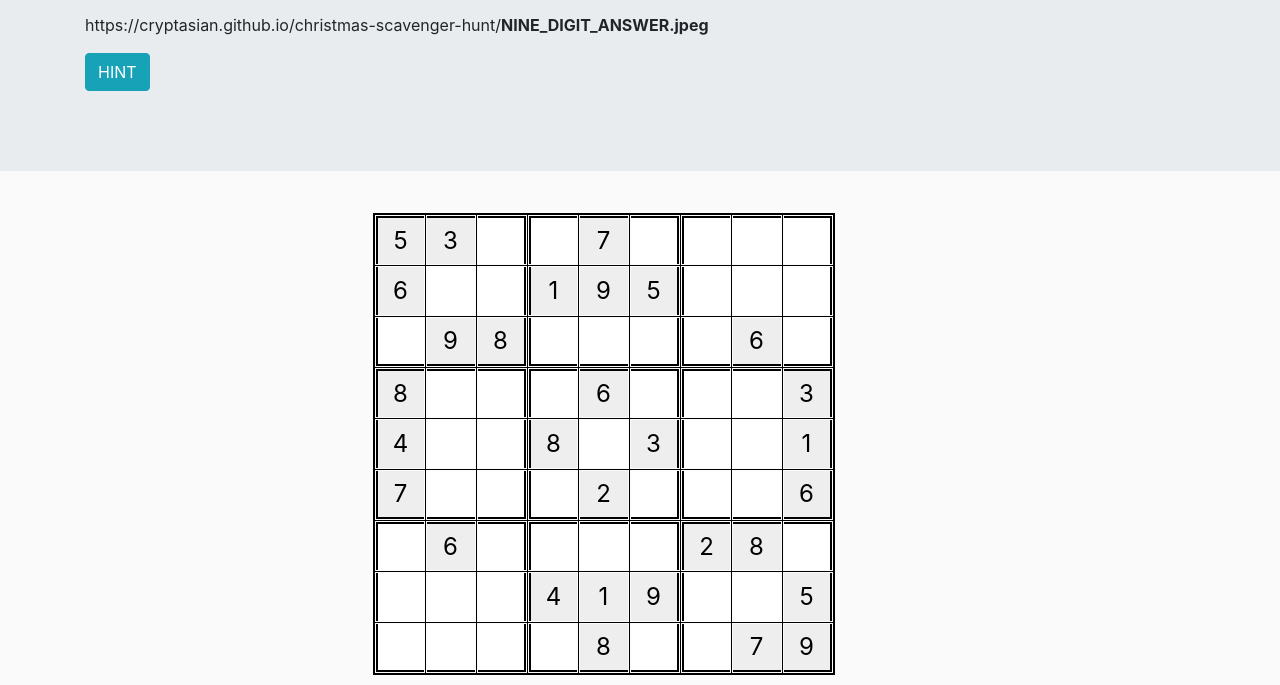
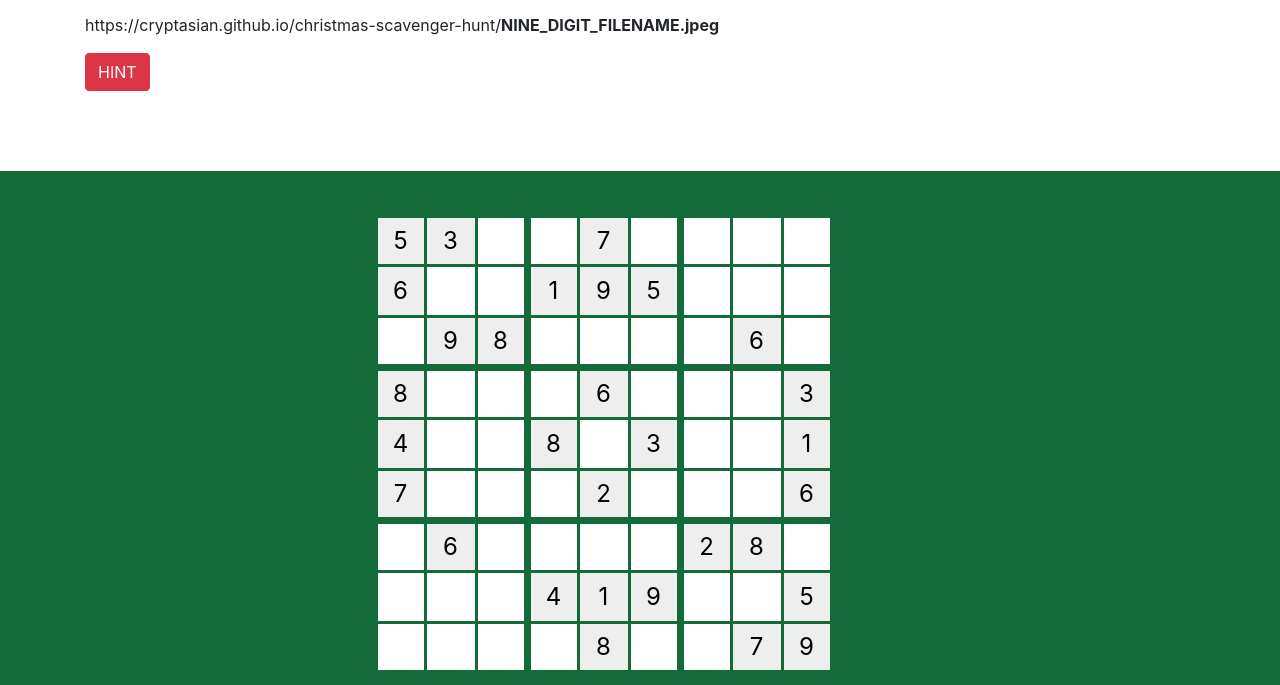
Before and after one commit to cryptasian/christmas-scavenger-hunt, a plain HTML site: page docs/index.html in a window 1280 px wide. Shown: the part 219-904 px from the top of the page. Drawn offline with nearby package versions, Linux system fonts and the light colour scheme.

Commit message:
Update index.html

```diff
--- a/docs/index.html
+++ b/docs/index.html
@@ -33,7 +33,7 @@
     <style type="text/css">
         html,
         body {
-            background-color: #FAFAFA
+            background-color: #146b3a
         }
 
         .center {
@@ -44,11 +44,11 @@
         }
 
         table {
-            border: 2px solid #000000;
+            border: 2px solid #146b3a;
         }
 
         td {
-            border: 1px solid #000000;
+            border: 1px solid #146b3a;
             text-align: center;
             vertical-align: middle;
         }
@@ -72,229 +72,229 @@
         #cell-0,
         #cell-1,
         #cell-2 {
-            border-top: 2px solid #000000;
+            border-top: 2px solid #146b3a;
         }
 
         #cell-2,
         #cell-11,
         #cell-20 {
-            border-right: 2px solid #000000;
+            border-right: 2px solid #146b3a;
         }
 
         #cell-18,
         #cell-19,
         #cell-20 {
-            border-bottom: 2px solid #000000;
+            border-bottom: 2px solid #146b3a;
         }
 
         #cell-0,
         #cell-9,
         #cell-18 {
-            border-left: 2px solid #000000;
+            border-left: 2px solid #146b3a;
         }
 
         #cell-3,
         #cell-4,
         #cell-5 {
-            border-top: 2px solid #000000;
+            border-top: 2px solid #146b3a;
         }
 
         #cell-5,
         #cell-14,
         #cell-23 {
-            border-right: 2px solid #000000;
+            border-right: 2px solid #146b3a;
         }
 
         #cell-21,
         #cell-22,
         #cell-23 {
-            border-bottom: 2px solid #000000;
+            border-bottom: 2px solid #146b3a;
         }
 
         #cell-3,
         #cell-12,
         #cell-21 {
-            border-left: 2px solid #000000;
+            border-left: 2px solid #146b3a;
         }
 
         #cell-6,
         #cell-7,
         #cell-8 {
-            border-top: 2px solid #000000;
+            border-top: 2px solid #146b3a;
         }
 
         #cell-8,
         #cell-17,
         #cell-26 {
-            border-right: 2px solid #000000;
+            border-right: 2px solid #146b3a;
         }
 
         #cell-24,
         #cell-25,
         #cell-26 {
-            border-bottom: 2px solid #000000;
+            border-bottom: 2px solid #146b3a;
         }
 
         #cell-6,
         #cell-15,
         #cell-24 {
-            border-left: 2px solid #000000;
+            border-left: 2px solid #146b3a;
         }
 
         #cell-27,
         #cell-28,
         #cell-29 {
-            border-top: 2px solid #000000;
+            border-top: 2px solid #146b3a;
         }
 
         #cell-29,
         #cell-38,
         #cell-47 {
-            border-right: 2px solid #000000;
+            border-right: 2px solid #146b3a;
         }
 
         #cell-45,
         #cell-46,
         #cell-47 {
-            border-bottom: 2px solid #000000;
+            border-bottom: 2px solid #146b3a;
         }
 
         #cell-27,
         #cell-36,
         #cell-45 {
-            border-left: 2px solid #000000;
+            border-left: 2px solid #146b3a;
         }
 
         #cell-30,
         #cell-31,
         #cell-32 {
-            border-top: 2px solid #000000;
+            border-top: 2px solid #146b3a;
         }
 
         #cell-32,
         #cell-41,
         #cell-50 {
-            border-right: 2px solid #000000;
+            border-right: 2px solid #146b3a;
         }
 
         #cell-48,
         #cell-49,
         #cell-50 {
-            border-bottom: 2px solid #000000;
+            border-bottom: 2px solid #146b3a;
         }
 
         #cell-30,
         #cell-39,
         #cell-48 {
-            border-left: 2px solid #000000;
+            border-left: 2px solid #146b3a;
         }
 
         #cell-33,
         #cell-34,
         #cell-35 {
-            border-top: 2px solid #000000;
+            border-top: 2px solid #146b3a;
         }
 
         #cell-35,
         #cell-44,
         #cell-53 {
-            border-right: 2px solid #000000;
+            border-right: 2px solid #146b3a;
         }
 
         #cell-51,
         #cell-52,
         #cell-53 {
-            border-bottom: 2px solid #000000;
+            border-bottom: 2px solid #146b3a;
         }
 
         #cell-33,
         #cell-42,
         #cell-51 {
-            border-left: 2px solid #000000;
+            border-left: 2px solid #146b3a;
         }
 
         #cell-54,
         #cell-55,
         #cell-56 {
-            border-top: 2px solid #000000;
+            border-top: 2px solid #146b3a;
         }
 
         #cell-56,
         #cell-65,
         #cell-74 {
-            border-right: 2px solid #000000;
+            border-right: 2px solid #146b3a;
         }
 
         #cell-72,
         #cell-73,
         #cell-74 {
-            border-bottom: 2px solid #000000;
+            border-bottom: 2px solid #146b3a;
         }
 
         #cell-54,
         #cell-63,
         #cell-72 {
-            border-left: 2px solid #000000;
+            border-left: 2px solid #146b3a;
         }
 
         #cell-57,
         #cell-58,
         #cell-59 {
-            border-top: 2px solid #000000;
+            border-top: 2px solid #146b3a;
         }
 
         #cell-59,
         #cell-68,
         #cell-77 {
-            border-right: 2px solid #000000;
+            border-right: 2px solid #146b3a;
         }
 
         #cell-75,
         #cell-76,
         #cell-77 {
-            border-bottom: 2px solid #000000;
+            border-bottom: 2px solid #146b3a;
         }
 
         #cell-57,
         #cell-66,
         #cell-75 {
-            border-left: 2px solid #000000;
+            border-left: 2px solid #146b3a;
         }
 
         #cell-60,
         #cell-61,
         #cell-62 {
-            border-top: 2px solid #000000;
+            border-top: 2px solid #146b3a;
         }
 
         #cell-62,
         #cell-71,
         #cell-80 {
-            border-right: 2px solid #000000;
+            border-right: 2px solid #146b3a;
         }
 
         #cell-78,
         #cell-79,
         #cell-80 {
-            border-bottom: 2px solid #000000;
+            border-bottom: 2px solid #146b3a;
         }
 
         #cell-60,
         #cell-69,
         #cell-78 {
-            border-left: 2px solid #000000;
+            border-left: 2px solid #146b3a;
         }
     </style>
 </head>
 
 <body>
-    <div class="jumbotron jumbotron-fluid">
+    <div class="jumbotron jumbotron-fluid" style="background-color: #fff">
         <div class="container">
-            <h1 class="display-4">Christmas Scavenger Hunt</h1>
+            <h1 class="display-4" style="color: #dc3545">Christmas Scavenger Hunt</h1>
             <h2>To: William | From: Natalie</h2>
             <p class="lead">Solve this puzzle in order to find the next one. Find the correct 9 digit file name for an image.</p>
-            <p>https://cryptasian.github.io/christmas-scavenger-hunt/<b>NINE_DIGIT_ANSWER.jpeg</b></p>
-            <button type="button" class="btn btn-info" onclick="puzzleHint1()">HINT</button>
+            <p>https://cryptasian.github.io/christmas-scavenger-hunt/<b>NINE_DIGIT_FILENAME.jpeg</b></p>
+            <button type="button" class="btn btn-danger" onclick="puzzleHint1()">HINT</button>
             <p class="lead" id="hint1"></p>
         </div>
     </div>
```
